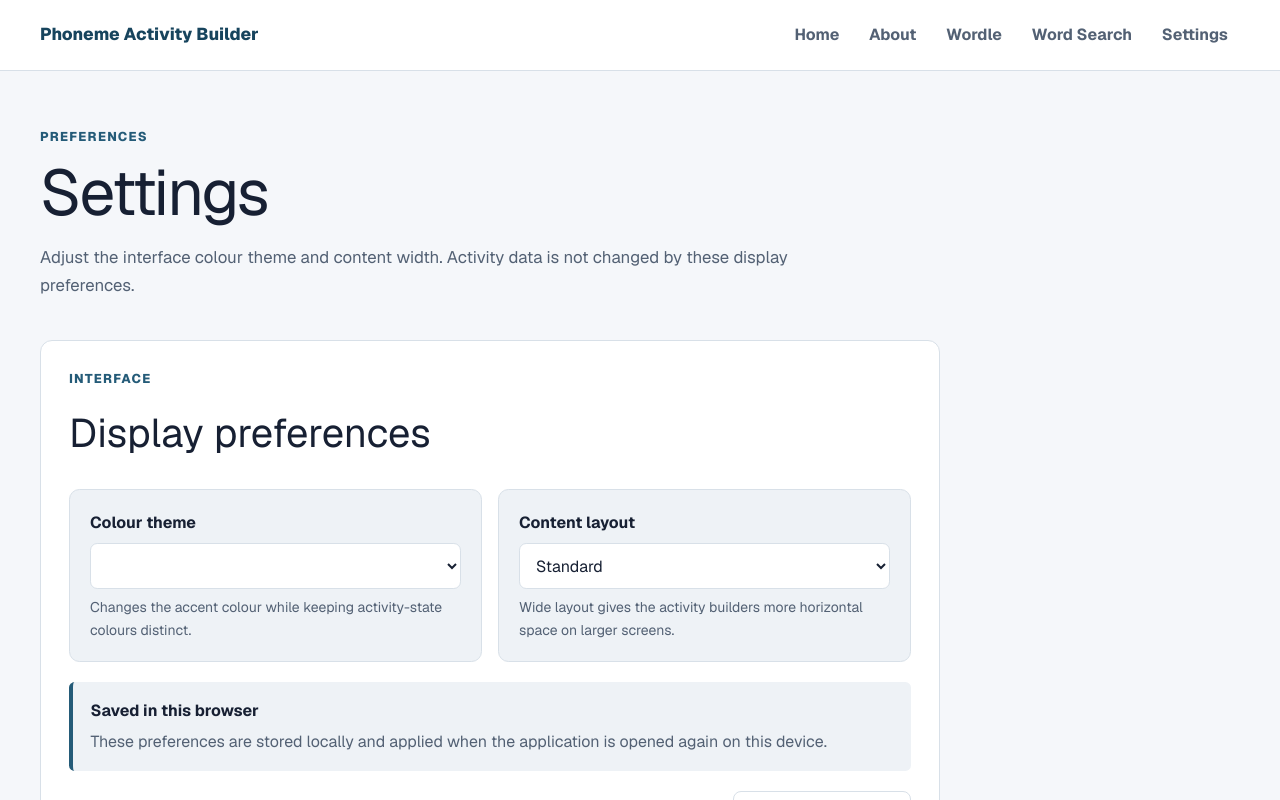
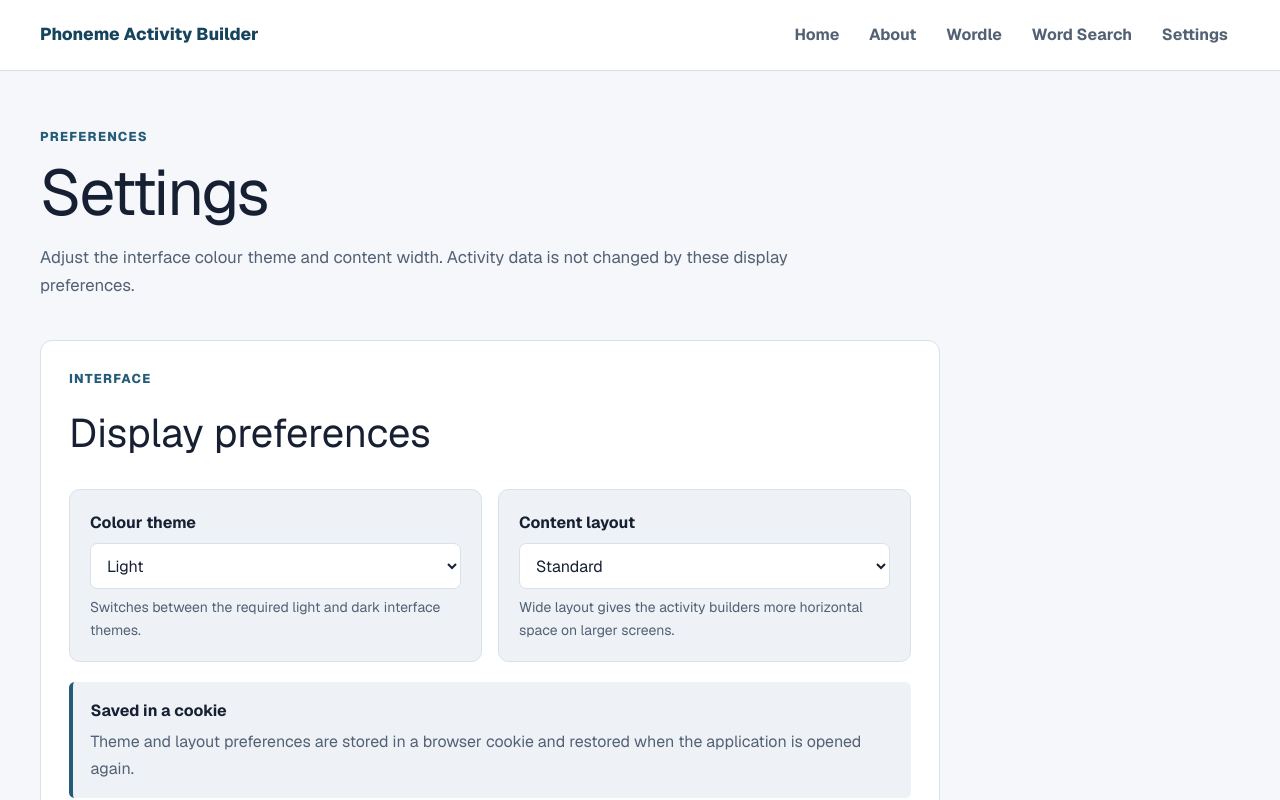
Before and after one commit to AnisaAhmovic/phoneme-activity-builder, a Next.js app: page /settings in a window 1280 px wide. Shown: the top 800 px of the page. Built offline with nearby package versions, Linux system fonts and the light colour scheme.

Commit message:
Use cookie-persisted light and dark settings

```diff
--- a/src/components/settings/SettingsPanel.tsx
+++ b/src/components/settings/SettingsPanel.tsx
@@ -4,9 +4,10 @@ import { useEffect, useRef } from "react";
 import type { ChangeEvent } from "react";
 
 import {
+  createClearInterfacePreferencesCookie,
+  createInterfacePreferencesCookie,
   DEFAULT_INTERFACE_PREFERENCES,
-  INTERFACE_PREFERENCES_STORAGE_KEY,
-  parseInterfacePreferences,
+  readInterfacePreferencesCookie,
   type InterfaceLayout,
   type InterfacePreferences,
   type InterfaceTheme,
@@ -15,11 +16,7 @@ import {
 function applyPreferences(preferences: InterfacePreferences): void {
   document.documentElement.dataset.theme = preferences.theme;
   document.documentElement.dataset.layout = preferences.layout;
-
-  window.localStorage.setItem(
-    INTERFACE_PREFERENCES_STORAGE_KEY,
-    JSON.stringify(preferences),
-  );
+  document.cookie = createInterfacePreferencesCookie(preferences);
 }
 
 export default function SettingsPanel() {
@@ -27,9 +24,7 @@ export default function SettingsPanel() {
   const layoutRef = useRef<HTMLSelectElement>(null);
 
   useEffect(() => {
-    const preferences = parseInterfacePreferences(
-      window.localStorage.getItem(INTERFACE_PREFERENCES_STORAGE_KEY),
-    );
+    const preferences = readInterfacePreferencesCookie(document.cookie);
 
     if (themeRef.current) {
       themeRef.current.value = preferences.theme;
@@ -78,7 +73,7 @@ export default function SettingsPanel() {
       DEFAULT_INTERFACE_PREFERENCES.theme;
     document.documentElement.dataset.layout =
       DEFAULT_INTERFACE_PREFERENCES.layout;
-    window.localStorage.removeItem(INTERFACE_PREFERENCES_STORAGE_KEY);
+    document.cookie = createClearInterfacePreferencesCookie();
   }
 
   return (
@@ -101,13 +96,11 @@ export default function SettingsPanel() {
               onChange={handleThemeChange}
               ref={themeRef}
             >
-              <option value="blue">Blue</option>
-              <option value="teal">Teal</option>
-              <option value="high-contrast">High contrast</option>
+              <option value="light">Light</option>
+              <option value="dark">Dark</option>
             </select>
             <p className="form-help">
-              Changes the accent colour while keeping activity-state colours
-              distinct.
+              Switches between the required light and dark interface themes.
             </p>
           </div>
         </div>
@@ -133,10 +126,10 @@ export default function SettingsPanel() {
       </div>
 
       <div className="settings-note">
-        <strong>Saved in this browser</strong>
+        <strong>Saved in a cookie</strong>
         <p>
-          These preferences are stored locally and applied when the application
-          is opened again on this device.
+          Theme and layout preferences are stored in a browser cookie and
+          restored when the application is opened again.
         </p>
       </div>
 
```
